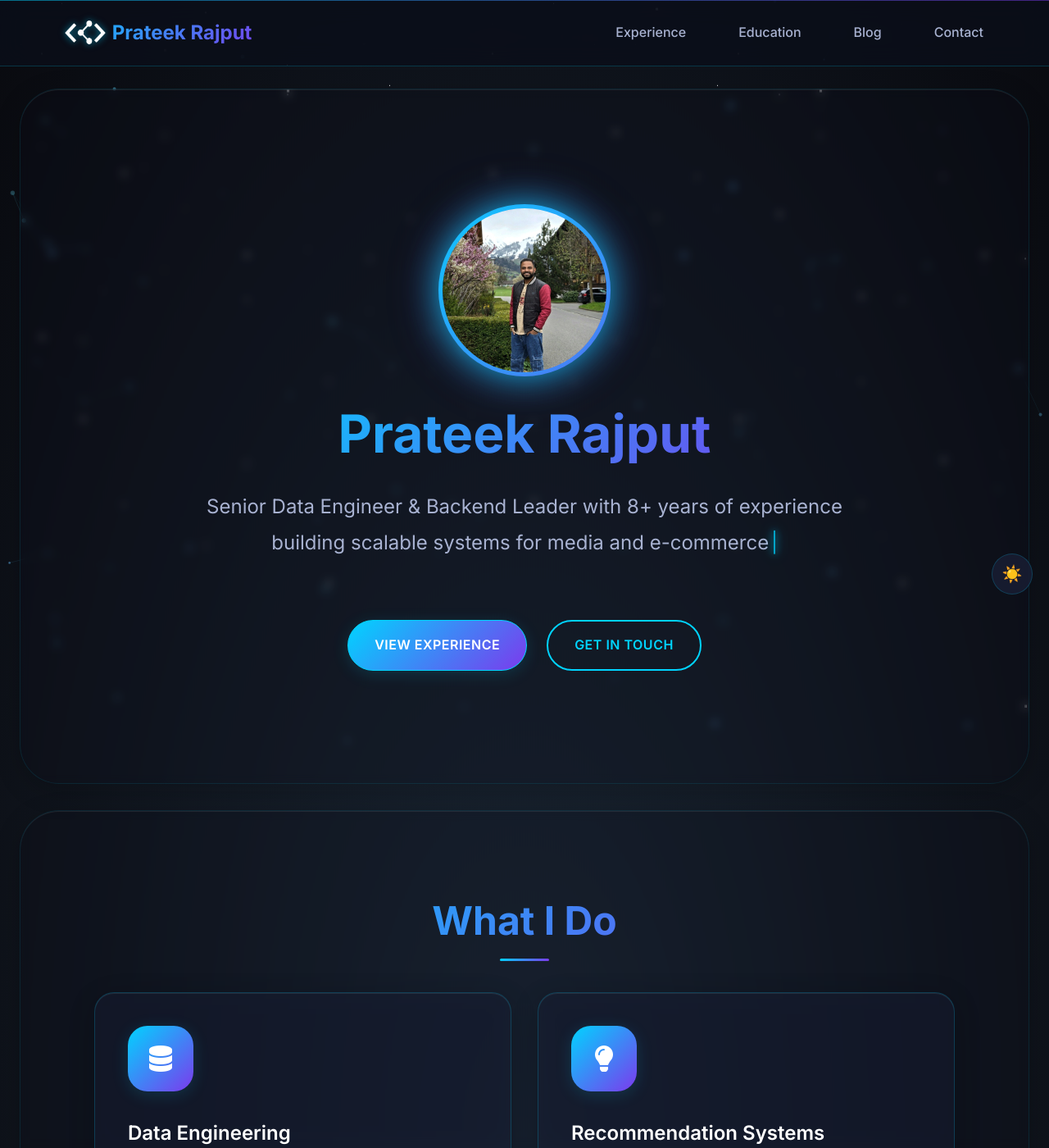
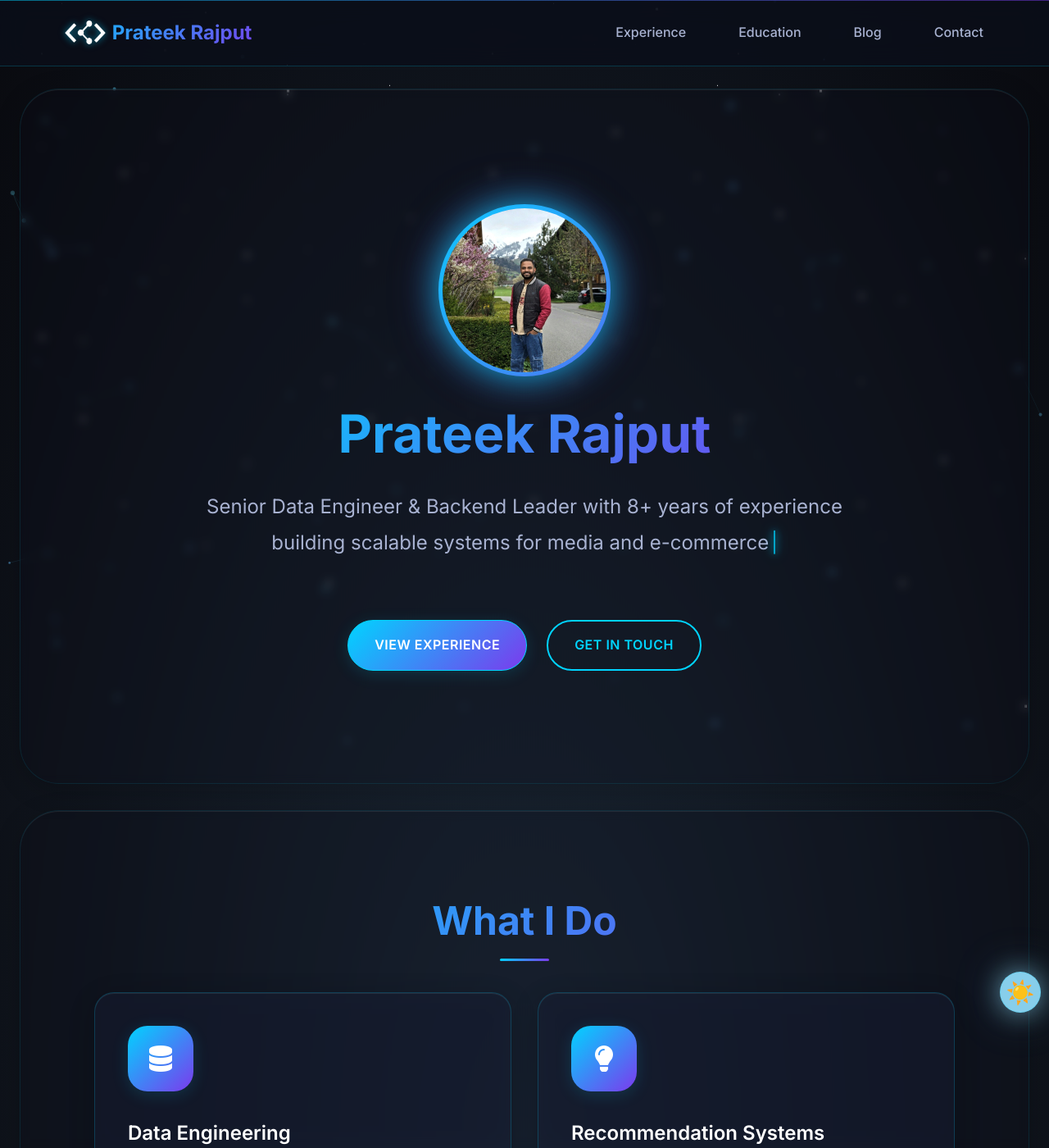
Before and after one commit to prateek-217/prateek-217.github.io, a Jekyll site: the page built from index.md, in a window 1280 px wide and 1400 px high. Shown: the whole window at 82% size. Built offline with Jekyll 4.4.1, drawn with Linux system fonts in a browser that asks for light colours.

Commit message:
Fix: Complete focus border removal and theme toggle enhancements

```diff
--- a/assets/css/main.css
+++ b/assets/css/main.css
@@ -599,6 +599,21 @@
     align-items: center;
     gap: 0.2rem;
     padding: 0.3rem 0.6rem;
+    outline: none;
+    user-select: none;
+    -webkit-user-select: none;
+    -moz-user-select: none;
+    -ms-user-select: none;
+}
+
+.nav-logo:focus {
+    outline: none;
+    -webkit-tap-highlight-color: transparent;
+}
+
+.nav-logo:active {
+    outline: none;
+    -webkit-tap-highlight-color: transparent;
 }
 
 .nav-logo-icon {
@@ -646,6 +661,21 @@
     position: relative;
     padding: 0.5rem 1rem;
     border-radius: 0.5rem;
+    outline: none;
+    user-select: none;
+    -webkit-user-select: none;
+    -moz-user-select: none;
+    -ms-user-select: none;
+}
+
+.nav-link:focus {
+    outline: none;
+    -webkit-tap-highlight-color: transparent;
+}
+
+.nav-link:active {
+    outline: none;
+    -webkit-tap-highlight-color: transparent;
 }
 
 .nav-link::before {
@@ -1321,8 +1351,13 @@
 
 /* Focus States */
 *:focus {
-    outline: 2px solid var(--primary-color);
-    outline-offset: 2px;
+    outline: none !important;
+    -webkit-tap-highlight-color: transparent !important;
+}
+
+*:active {
+    outline: none !important;
+    -webkit-tap-highlight-color: transparent !important;
 }
 
 /* Loading Animation */
--- a/assets/js/core/PortfolioApp.js
+++ b/assets/js/core/PortfolioApp.js
@@ -138,8 +138,15 @@
             }
 
             .theme-toggle:hover {
-                transform: translateY(-50%) scale(1.1);
-                box-shadow: var(--shadow-neon);
+                transform: scale(1.1);
+            }
+
+            [data-theme="dark"] .theme-toggle:hover {
+                box-shadow: 0 0 40px rgba(135, 206, 235, 0.8), 0 0 80px rgba(135, 206, 235, 0.4), 0 0 120px rgba(135, 206, 235, 0.2), 0 0 160px rgba(135, 206, 235, 0.1) !important;
+            }
+
+            [data-theme="light"] .theme-toggle:hover {
+                box-shadow: 0 6px 30px rgba(0, 0, 0, 0.4), 0 12px 60px rgba(0, 0, 0, 0.3), 0 18px 90px rgba(0, 0, 0, 0.2) !important;
             }
         `;
 
--- a/assets/js/utils/ThemeManager.js
+++ b/assets/js/utils/ThemeManager.js
@@ -13,6 +13,7 @@
         this.loadTheme();
         this.createThemeToggle();
         this.updateToggleIcon();
+        this.updateToggleBackground();
     }
 
     loadTheme() {
@@ -29,8 +30,9 @@
         this.themeToggle.setAttribute('aria-label', 'Toggle theme');
         this.themeToggle.style.cssText = `
             position: fixed;
-            top: 50%;
-            right: 20px;
+            top: auto;
+            bottom: 10%;
+            right: 10px;
             width: 50px;
             height: 50px;
             border-radius: 50%;
@@ -38,7 +40,7 @@
             background: var(--bg-glass);
             backdrop-filter: blur(20px);
             color: var(--primary-color);
-            font-size: 20px;
+            font-size: 24px;
             cursor: pointer;
             z-index: 1000;
             transition: all 0.3s ease;
@@ -46,6 +48,12 @@
             display: flex;
             align-items: center;
             justify-content: center;
+            box-shadow: 0 0 20px rgba(0, 212, 255, 0.3), 0 0 40px rgba(0, 212, 255, 0.1);
+            outline: none;
+            user-select: none;
+            -webkit-user-select: none;
+            -moz-user-select: none;
+            -ms-user-select: none;
         `;
 
         this.themeToggle.addEventListener('click', () => this.toggleTheme());
@@ -54,7 +62,13 @@
 
     updateToggleIcon() {
         if (this.themeToggle) {
-            this.themeToggle.innerHTML = this.currentTheme === 'dark' ? '☀️' : '🌙';
+            if (this.currentTheme === 'dark') {
+                this.themeToggle.innerHTML = '☀️';
+                this.themeToggle.style.fontSize = '28px'; // Larger sun icon
+            } else {
+                this.themeToggle.innerHTML = '🌙';
+                this.themeToggle.style.fontSize = '20px'; // Normal moon icon
+            }
             this.themeToggle.setAttribute('aria-label',
                 `Switch to ${this.currentTheme === 'dark' ? 'light' : 'dark'} theme`
             );
@@ -62,13 +76,32 @@
     }
 
     toggleTheme() {
+        console.log('Toggling theme from:', this.currentTheme);
         this.currentTheme = this.currentTheme === 'dark' ? 'light' : 'dark';
+        console.log('Toggling theme to:', this.currentTheme);
         document.body.setAttribute('data-theme', this.currentTheme);
         localStorage.setItem('portfolio-theme', this.currentTheme);
         this.updateToggleIcon();
+        this.updateToggleBackground();
 
         // Notify other components of theme change
         this.notifyThemeChange();
+    }
+
+    updateToggleBackground() {
+        if (this.themeToggle) {
+            if (this.currentTheme === 'dark') {
+                this.themeToggle.style.background = '#87CEEB'; // Light blue sky - solid color
+                this.themeToggle.style.boxShadow = '0 0 30px rgba(135, 206, 235, 0.6), 0 0 60px rgba(135, 206, 235, 0.3), 0 0 90px rgba(135, 206, 235, 0.1), 0 0 120px rgba(135, 206, 235, 0.05)';
+                console.log('Dark mode: Setting background to light blue sky (solid)');
+            } else {
+                this.themeToggle.style.background = '#1e3a8a'; // Night blue - solid color
+                this.themeToggle.style.boxShadow = '0 4px 20px rgba(0, 0, 0, 0.3), 0 8px 40px rgba(0, 0, 0, 0.2), 0 12px 60px rgba(0, 0, 0, 0.1)';
+                console.log('Light mode: Setting background to night blue (solid)');
+            }
+        } else {
+            console.log('Theme toggle element not found!');
+        }
     }
 
     notifyThemeChange() {
```
